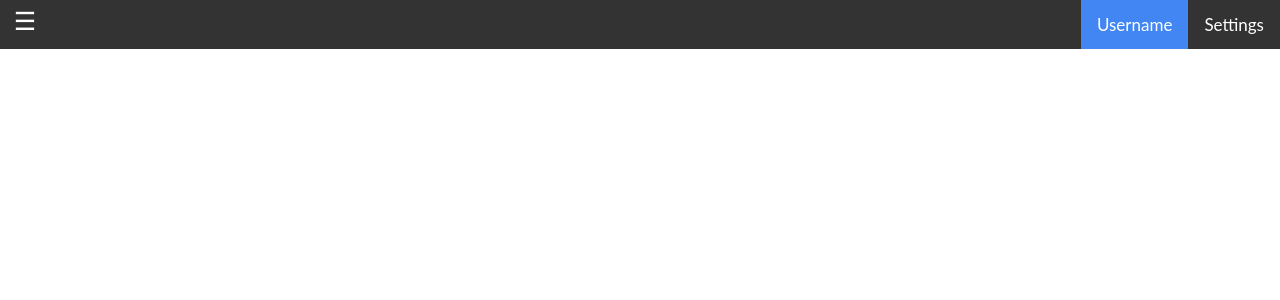
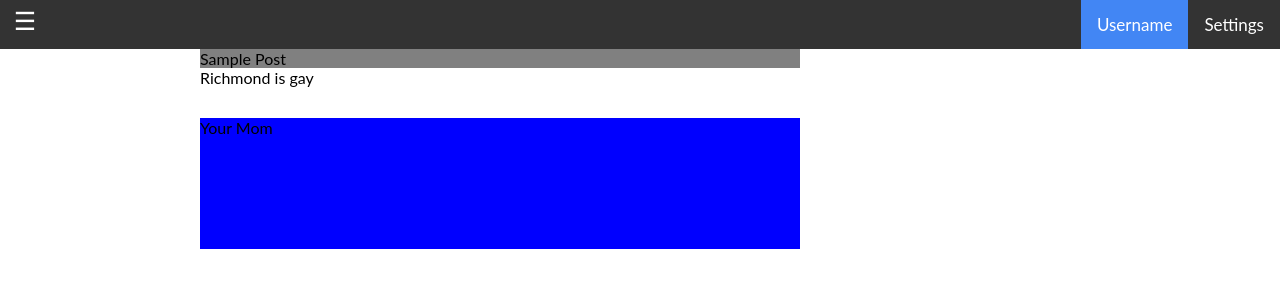
Before and after one commit to Richmond-Truong/groupFinder, a React (Create React App) app in the folder client/: page / in a window 1280 px wide. Shown: the top 300 px of the page. Built offline with nearby package versions, Linux system fonts and the light colour scheme.

Commit message:
Added a sample post page with a sample post. Still need formating

```diff
--- a/client/src/App.js
+++ b/client/src/App.js
@@ -1,13 +1,16 @@
 import React, { Component } from 'react';
 import './App.css';
 import './barStyle.css'
+import './postStyle.css'
 import SideBar from './sideBars.js';
+import Page from './posts.js';
 
 
 class HomePage extends Component{
   render() {
     return [
       <SideBar key="1"/>,
+      <Page key='2'/>
     ]
   }
 }
--- /dev/null
+++ b/client/src/postStyle.css
@@ -0,0 +1,21 @@
+.page {
+    position: absolute;
+    left:200px;
+    background-color:blue;
+    width: 600px;
+    height: 200px;
+}
+.post {
+    width:500px;
+    height:50px;
+}
+.post .Title{
+    background-color: grey;
+    width:600px;
+}
+
+.post .Text{
+    background-color: white;
+    width:600px;
+    height:50px;
+}
--- /dev/null
+++ b/client/src/posts.js
@@ -0,0 +1,26 @@
+import React, { Component }  from 'react';
+
+class Post extends Component{
+    render() {
+        return [
+            <div className="post">
+                <div className="Title"> Sample Post</div>
+                <div className="Text"> Richmond is gay</div>
+                <div className="Username"> Your Mom </div>
+            </div>
+        ]
+    }
+
+}
+
+class Page extends Component{
+    render() {
+        return [
+            <div className="page">
+                <Post/>
+            </div>
+        ]
+    }
+}
+
+export default Page;
--- a/client/src/sideBars.js
+++ b/client/src/sideBars.js
@@ -33,9 +33,9 @@ class SideBar extends Component{
       <div className="sideNavButton" href="javascript:void(0)" key="2" onClick={this.open_side_bar.bind(this)}>&#9776;</div>,
       ];
     }
-  }
+}
 
-  class TopBar extends Component{
+class TopBar extends Component{
     render() {
       return (
       <div className="topnav">
```
